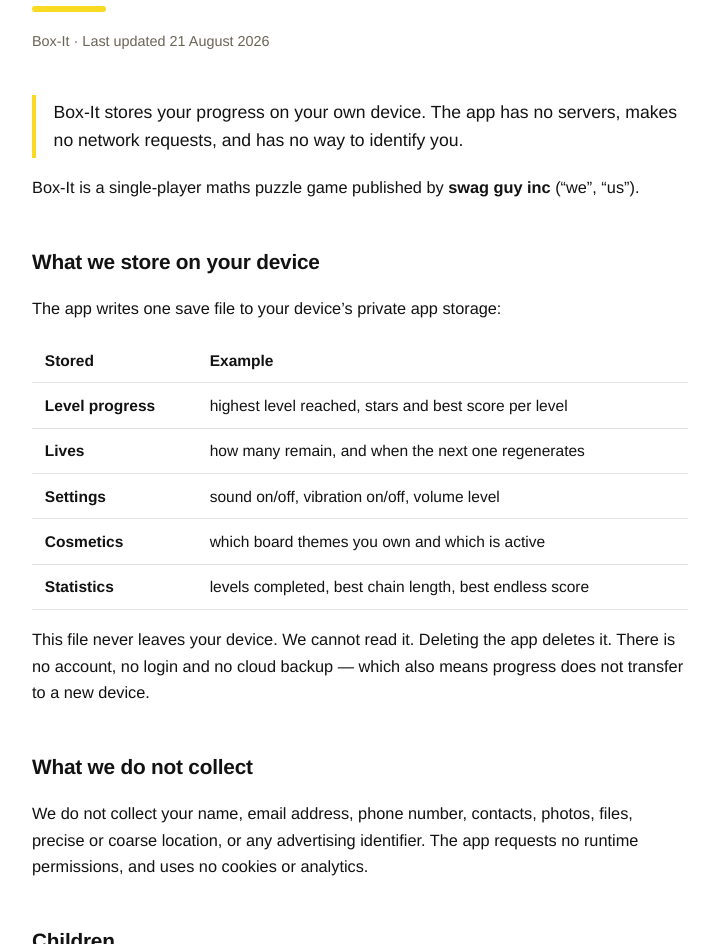
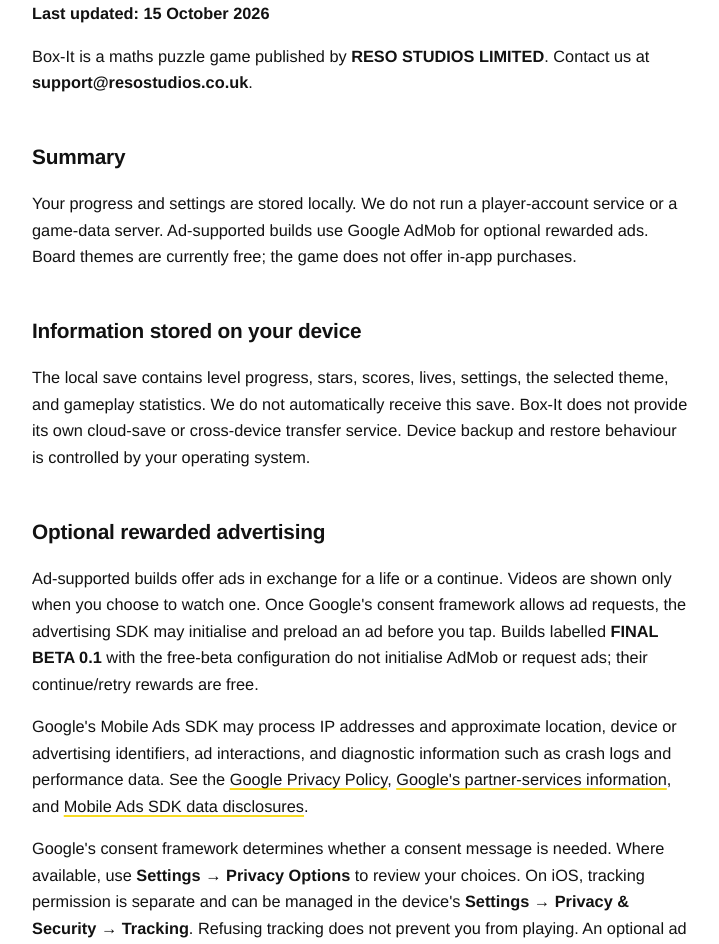
Before and after one commit to Erucard/box-it-privacy, a plain HTML site: page index.html in a window 1280 px wide. Shown: the part 216-1160 px from the top of the page, without its empty margins (280-999 px from the left). Drawn offline with Linux system fonts and the light colour scheme.

Commit message:
Update Box-It privacy policy for optional rewarded advertising
Updated the privacy policy content and contact information.

```diff
--- a/index.html
+++ b/index.html
@@ -3,7 +3,7 @@
 <head>
 <meta charset="utf-8">
 <meta name="viewport" content="width=device-width, initial-scale=1">
-<title>Box-It — Privacy Policy</title>
+<title>Box-It - Privacy Policy</title>
 <style>
   :root{
     --paper:#ffffff; --ink:#121212; --mute:#6b6456;
@@ -47,67 +47,26 @@
 </style>
 </head>
 <body>
-<div class="wrap">
-  <div class="mark">8</div>
-  <h1>Privacy Policy</h1>
-  <div class="rule"></div>
-  <p class="updated">Box-It &middot; Last updated 21 August 2026</p>
-
-  <p class="lede">Box-It stores your progress on your own device. The app has no
-  servers, makes no network requests, and has no way to identify you.</p>
-
-  <p>Box-It is a single-player maths puzzle game published by
-  <strong>swag guy inc</strong> (&ldquo;we&rdquo;, &ldquo;us&rdquo;).
-
-  <h2>What we store on your device</h2>
-  <p>The app writes one save file to your device&rsquo;s private app storage:</p>
-  <div class="tablewrap">
-  <table>
-    <tr><th>Stored</th><th>Example</th></tr>
-    <tr><td>Level progress</td><td>highest level reached, stars and best score per level</td></tr>
-    <tr><td>Lives</td><td>how many remain, and when the next one regenerates</td></tr>
-    <tr><td>Settings</td><td>sound on/off, vibration on/off, volume level</td></tr>
-    <tr><td>Cosmetics</td><td>which board themes you own and which is active</td></tr>
-    <tr><td>Statistics</td><td>levels completed, best chain length, best endless score</td></tr>
-  </table>
-  </div>
-  <p>This file never leaves your device. We cannot read it. Deleting the app
-  deletes it. There is no account, no login and no cloud backup &mdash; which also
-  means progress does not transfer to a new device.</p>
-
-  <h2>What we do not collect</h2>
-  <p>We do not collect your name, email address, phone number, contacts, photos,
-  files, precise or coarse location, or any advertising identifier. The app
-  requests no runtime permissions, and uses no cookies or analytics.</p>
-
-  <h2>Children</h2>
-  <p>Box-It is suitable for all ages and is not directed at any specific age
-  group. Because the app collects no personal information at all, no information
-  is knowingly collected from children.</p>
-
-  <h2>Your rights</h2>
-  <p>Because nothing is collected or transmitted, there is no personal data for
-  us to access, correct, export or delete. Removing the app removes everything
-  the game has stored. Questions: <a href="mailto:realoblivion2017@gmail.com">realoblivion2017@gmail.com</a>.</p>
-
-  <h2>Changes to this policy</h2>
-  <p>If a future version adds advertising, purchases or analytics, this policy
-  will be updated <em>before</em> that version is released and the date above
-  will change.</p>
-
-  <footer>
-
-  </footer>
-</div>
-<!--
-  DEPLOY: repo Settings > Pages > Source: "Deploy from a branch",
-  branch = main, folder = /docs. The published URL is then
-  https://<user>.github.io/<repo>/ and THAT is the URL that goes in
-  PRIVACY_URL (scripts/ui/settings_dialog.gd) and in both store listings.
-
-  BEFORE SHIPPING ADS/IAP/ANALYTICS: replace the "What we do not collect"
-  section using the commented block in docs/privacy-policy.md. Those claims
-  become false the moment an ads SDK ships.
--->
+<main class="wrap">
+<div class="mark">8</div>
+<h1>Privacy Policy - Box-It</h1>
+<p><strong>Last updated: 15 October 2026</strong></p>
+<p>Box-It is a maths puzzle game published by <strong>RESO STUDIOS LIMITED</strong>. Contact us at <strong>support@resostudios.co.uk</strong>.</p>
+<h2>Summary</h2>
+<p>Your progress and settings are stored locally. We do not run a player-account service or a game-data server. Ad-supported builds use Google AdMob for optional rewarded ads. Board themes are currently free; the game does not offer in-app purchases.</p>
+<h2>Information stored on your device</h2>
+<p>The local save contains level progress, stars, scores, lives, settings, the selected theme, and gameplay statistics. We do not automatically receive this save. Box-It does not provide its own cloud-save or cross-device transfer service. Device backup and restore behaviour is controlled by your operating system.</p>
+<h2>Optional rewarded advertising</h2>
+<p>Ad-supported builds offer ads in exchange for a life or a continue. Videos are shown only when you choose to watch one. Once Google's consent framework allows ad requests, the advertising SDK may initialise and preload an ad before you tap. Builds labelled <strong>FINAL BETA 0.1</strong> with the free-beta configuration do not initialise AdMob or request ads; their continue/retry rewards are free.</p>
+<p>Google's Mobile Ads SDK may process IP addresses and approximate location, device or advertising identifiers, ad interactions, and diagnostic information such as crash logs and performance data. See the <a href="https://policies.google.com/privacy">Google Privacy Policy</a>, <a href="https://policies.google.com/technologies/partner-sites">Google's partner-services information</a>, and <a href="https://developers.google.com/admob/ios/privacy/data-disclosure">Mobile Ads SDK data disclosures</a>.</p>
+<p>Google's consent framework determines whether a consent message is needed. Where available, use <strong>Settings → Privacy Options</strong> to review your choices. On iOS, tracking permission is separate and can be managed in the device's <strong>Settings → Privacy &amp; Security → Tracking</strong>. Refusing tracking does not prevent you from playing. An optional ad reward may be unavailable if consent, network access, or an ad is unavailable.</p>
+<h2>Other information and your choices</h2>
+<p>We do not request access to your contacts, photos, microphone, or precise location, and we do not include a separate analytics SDK. Advertising SDK diagnostics are described above. If you email support, we receive the email address and information you choose to send and use them to handle your request. Please do not send passwords or payment details.</p>
+<p>Google describes its retention, international processing, and privacy controls in the policies linked above. Contact us about information you send directly to RESO STUDIOS LIMITED, including access or deletion requests. Applicable privacy rights depend on where you live. We do not sell information you send to support.</p>
+<h2>Children</h2>
+<p>Box-It is intended for teens and adults and is not directed at children. If a parent or guardian believes a child has sent personal information to us, please contact us so we can address it. Device parental controls can restrict app access and other services.</p>
+<h2>Changes</h2>
+<p>We will update this policy when the game's data practices change and revise the date above. Questions: <strong>support@resostudios.co.uk</strong>.</p>
+</main>
 </body>
 </html>
```
